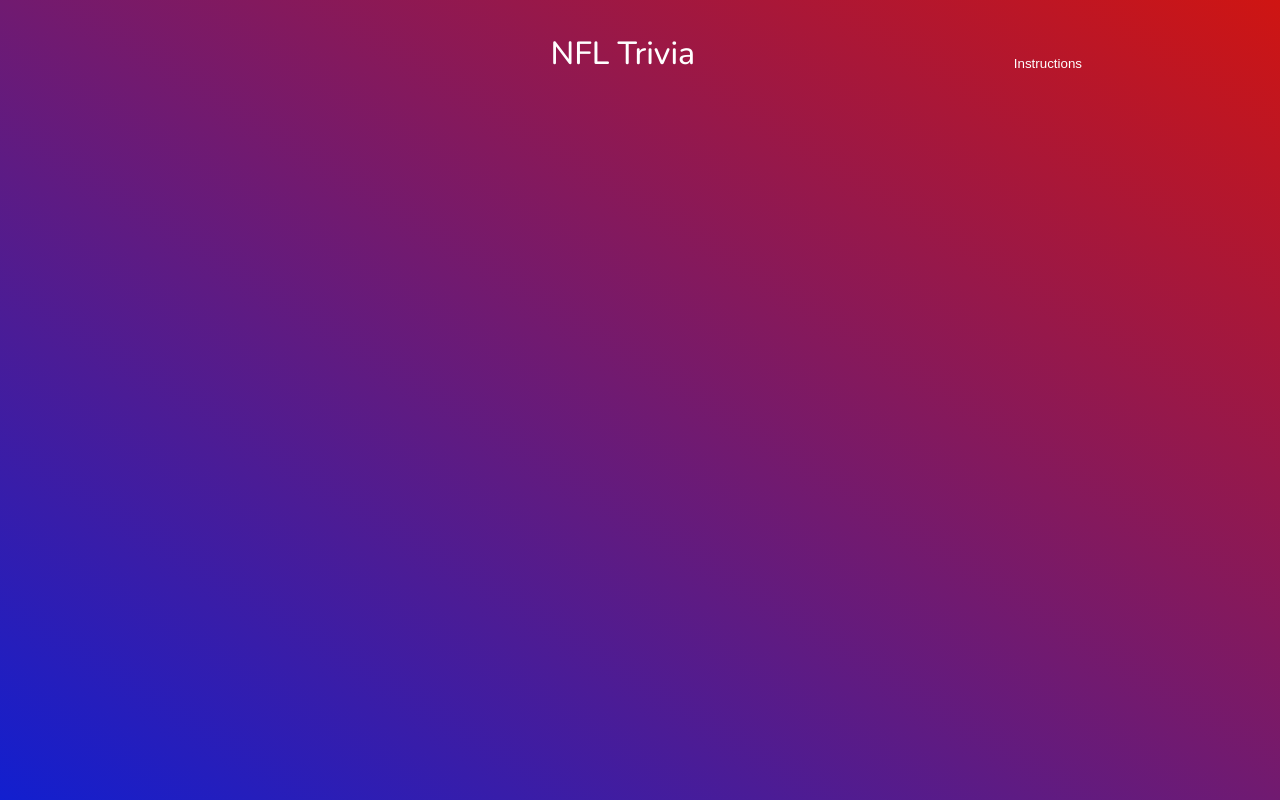
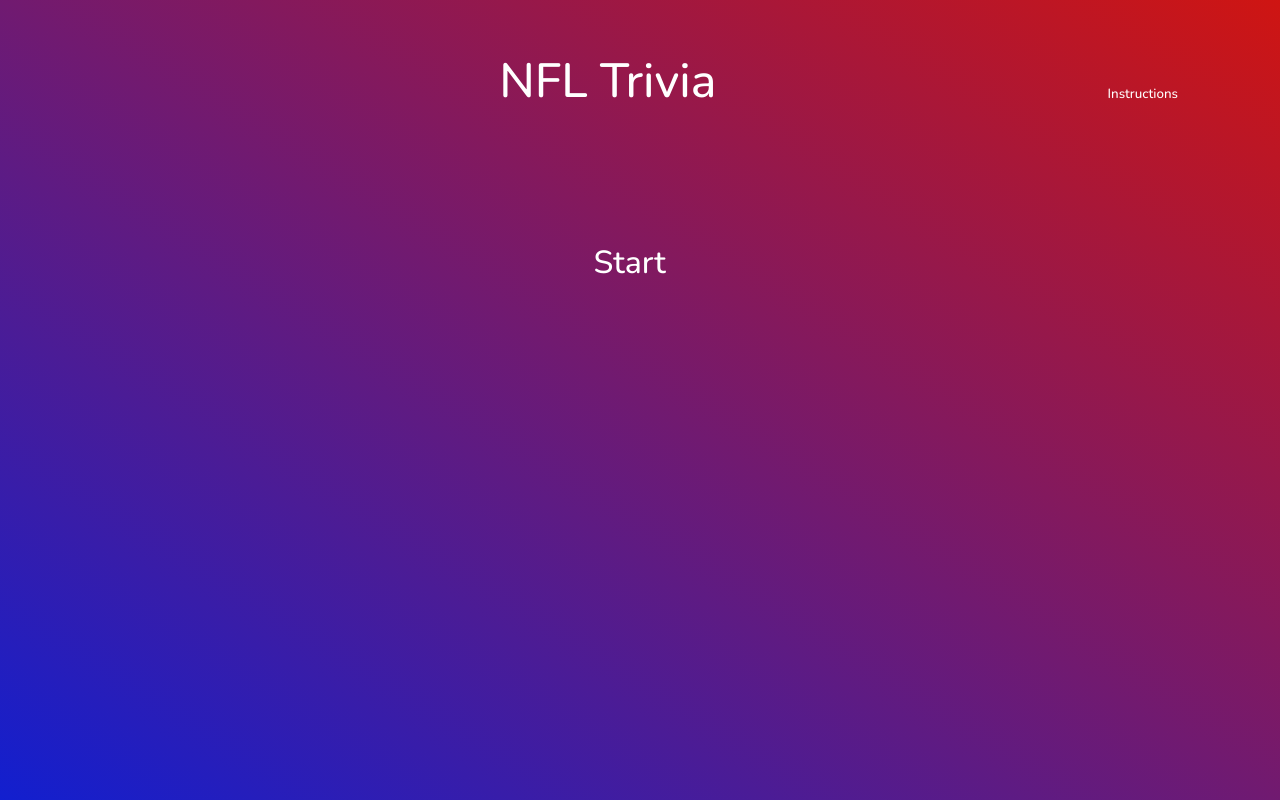
Before and after one commit to natdagr85/Project1, a plain HTML site: page index.html in a window 1280 px wide. Drawn offline with nearby package versions, Linux system fonts and the light colour scheme.

Commit message:
added start button and question divs. fixed some over styling for buttons to make more noticable

```diff
--- a/index.html
+++ b/index.html
@@ -34,6 +34,14 @@
       <p>*NO CHEATING</p>
       <p>*Have Fun!</p>
     </div>
+    <div><button class="start-btn">Start</button></div>
+    <div class="quiz hidden">
+      <div class="q1"><p>Question 1</p></div>
+      <div class="q2"><p>Question 2</p></div>
+      <div class="q3"><p>Question 3</p></div>
+      <div class="q4"><p>Question 4</p></div>
+      <div class="q5"><p>Question 5</p></div>
+    </div>
     <div class="overlay hidden"></div>
 
     <script src="script.js"></script>
--- a/styles.css
+++ b/styles.css
@@ -5,11 +5,11 @@ html {
 }
 
 .title {
-  font-size: 2em;
+  font-size: 3em;
   color: white;
   position: absolute;
   top: 0;
-  left: 43%;
+  left: 39%;
   font-family: "Nunito", sans-serif;
 }
 
@@ -38,12 +38,15 @@ html {
   border: none;
   color: white;
   position: absolute;
-  top: 6.9%;
-  right: 15%;
+  top: 5.25rem;
+  right: 6rem;
+  font-family: "Nunito", sans-serif;
+
 }
 
 .open-instructions:hover {
   cursor: pointer;
+  font-weight: 800;
 }
 
 .close-instructions {
@@ -58,6 +61,7 @@ html {
 
 .close-instructions:hover {
   cursor: pointer;
+  font-weight: 550;
 }
 
 .overlay {
@@ -70,3 +74,21 @@ html {
   backdrop-filter: blur(4px);
   z-index: 5;
 }
+
+.start-btn {
+  background-color: Transparent;
+  background-repeat: no-repeat;
+  border: none;
+  color: white;
+  font-family: "Nunito", sans-serif;
+  margin: auto;
+  font-size: 2em;
+  position: absolute;
+  top: 15rem;
+  left: 45.9%;
+}
+
+.start-btn:hover {
+  cursor: pointer;
+  font-weight: 800;
+}
```
